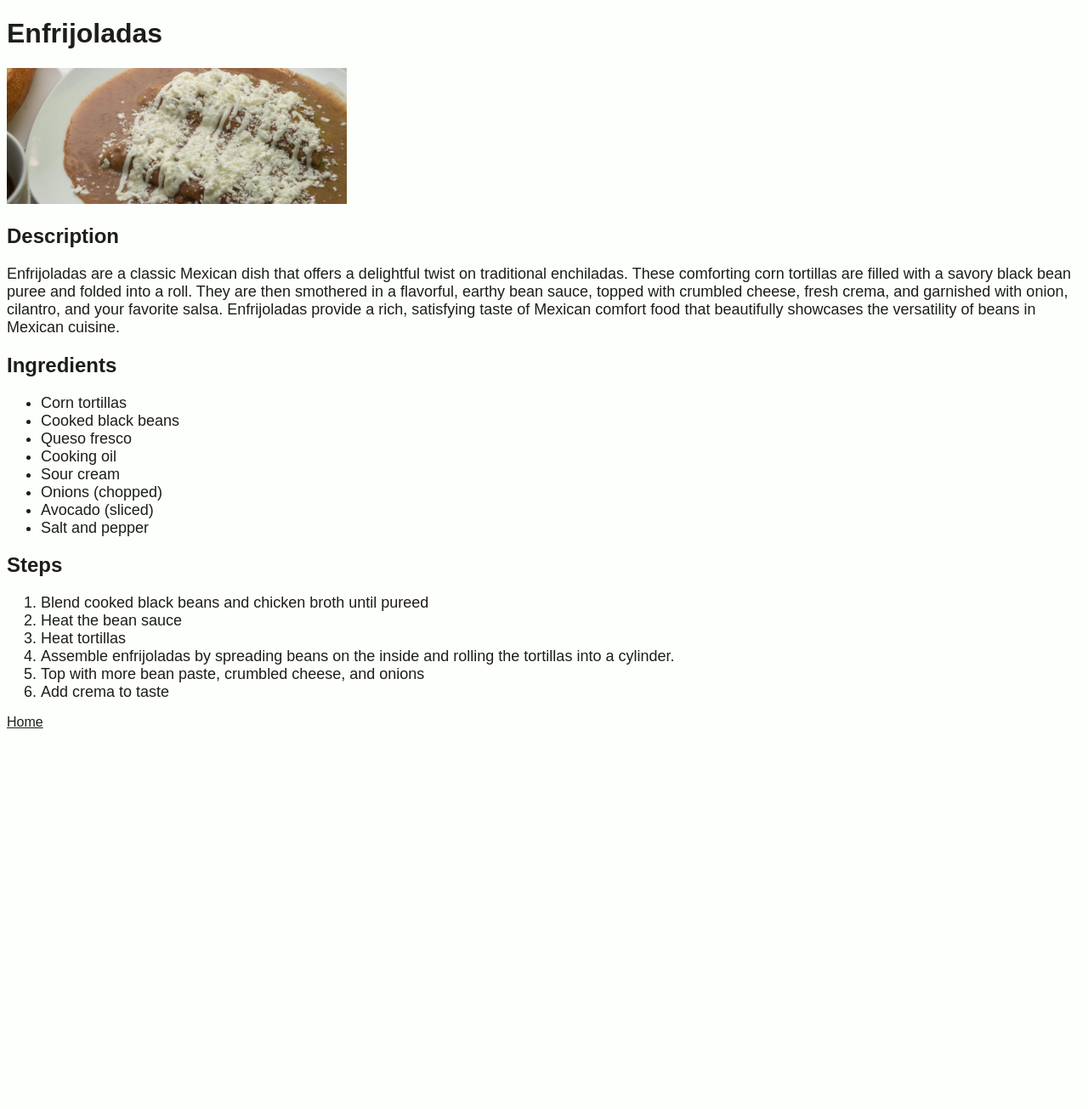
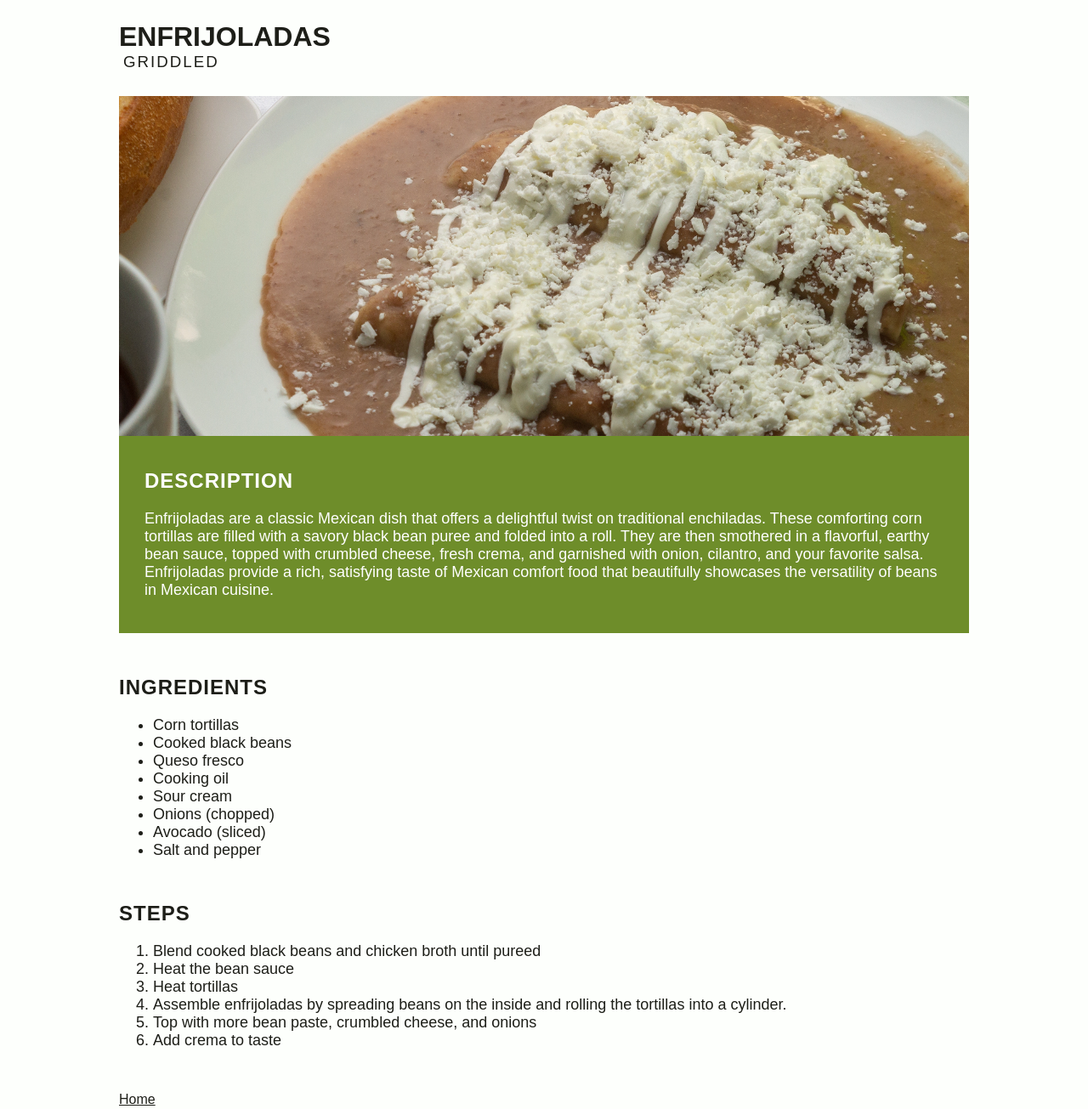
Before and after one commit to sergioarroyogodoy/odin-recipes, a plain HTML site: page recipes/enfrijoladas.html in a window 1280 px wide. Shown: the whole page at 85% size. Before the commit the page ends 867 px from the top, so only its background shows below. Drawn offline with Linux system fonts and the light colour scheme.

Commit message:
Implement styling for enfrijoladas.html

```diff
--- a/recipes/enfrijoladas.html
+++ b/recipes/enfrijoladas.html
@@ -7,13 +7,18 @@
     <link rel="stylesheet" href="../style.css">
 </head>
 <body>
-    <h1>Enfrijoladas</h1>
-    <img src="../resources/enfrijoladas.png" alt="Enfrijoladas" width="400">
+    <div class="entire-page-content">
+        <h1 class="recipe-title">Enfrijoladas</h1>
+        <h3 class="recipe-category">Griddled</h3>
+        <img class="recipe-cover-image" src="../resources/enfrijoladas.png" alt="Enfrijoladas" width="1000">
         <!-- Description Section -->
-    <h2>Description</h2>
+        <div class="description-card">
+            <h2 class="recipe-page-section">Description</h2>
             <p>Enfrijoladas are a classic Mexican dish that offers a delightful twist on traditional enchiladas. These comforting corn tortillas are filled with a savory black bean puree and folded into a roll. They are then smothered in a flavorful, earthy bean sauce, topped with crumbled cheese, fresh crema, and garnished with onion, cilantro, and your favorite salsa. Enfrijoladas provide a rich, satisfying taste of Mexican comfort food that beautifully showcases the versatility of beans in Mexican cuisine.</p>
+        </div>
         <!-- Ingredients Section -->
-    <h2>Ingredients</h2>
+        <div class="ingredients-card">
+            <h2 class="recipe-page-section">Ingredients</h2>
             <ul>
                 <li>Corn tortillas</li>
                 <li>Cooked black beans</li>
@@ -24,8 +29,10 @@
                 <li>Avocado (sliced)</li>
                 <li>Salt and pepper</li>
             </ul>
+        </div>
         <!-- Steps Section -->
-    <h2>Steps</h2>
+        <div class="steps-card">
+            <h2 class="recipe-page-section">Steps</h2>
             <ol>
                 <li>Blend cooked black beans and chicken broth until pureed</li>
                 <li>Heat the bean sauce</li>
@@ -34,6 +41,8 @@
                 <li>Top with more bean paste, crumbled cheese, and onions</li>
                 <li>Add crema to taste</li>
             </ol>
+        </div>
     <a href="../index.html">Home</a>
+    </div>
 </body>
 </html>
```
Lines whose indentation alone changed are shown as unchanged.
